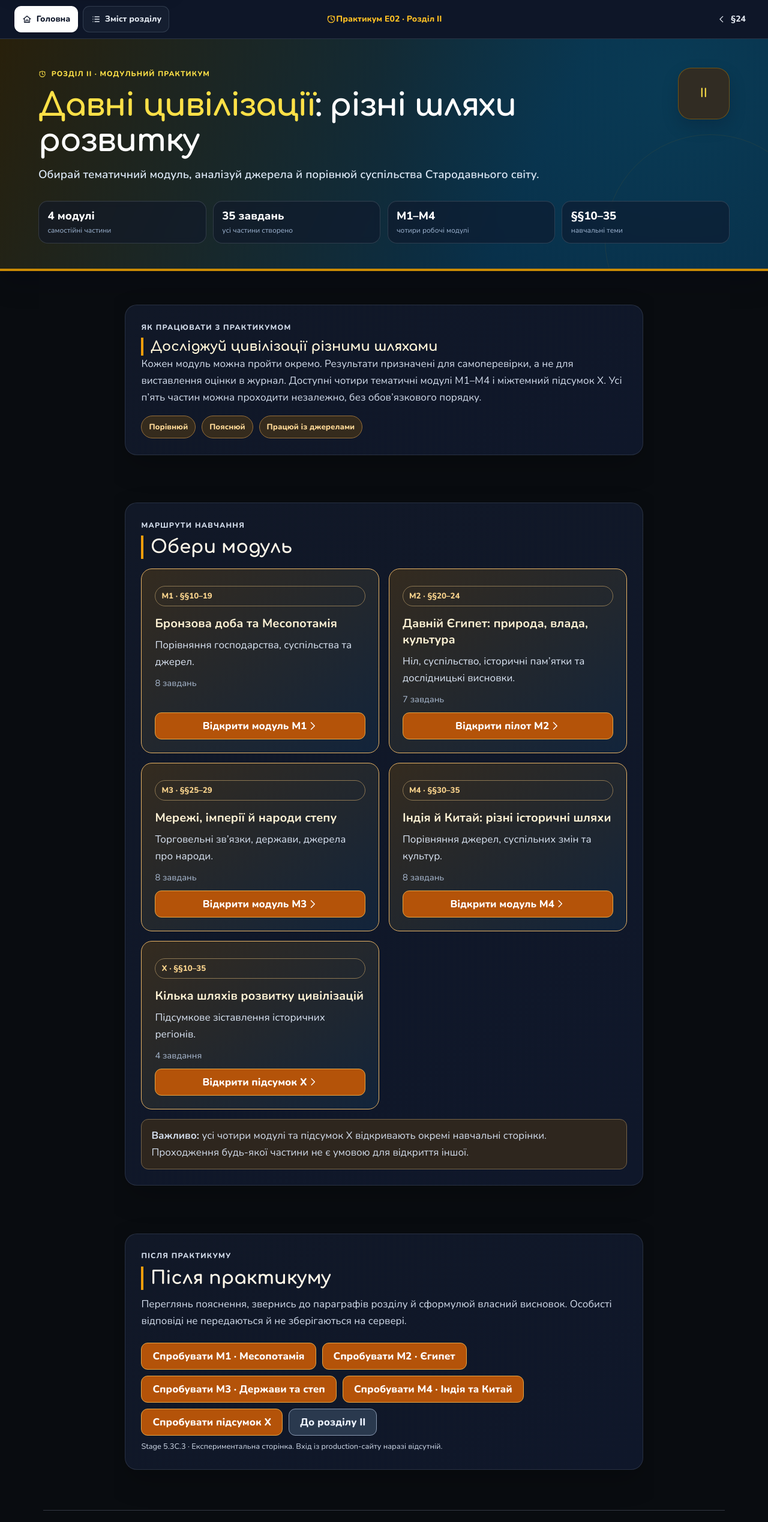
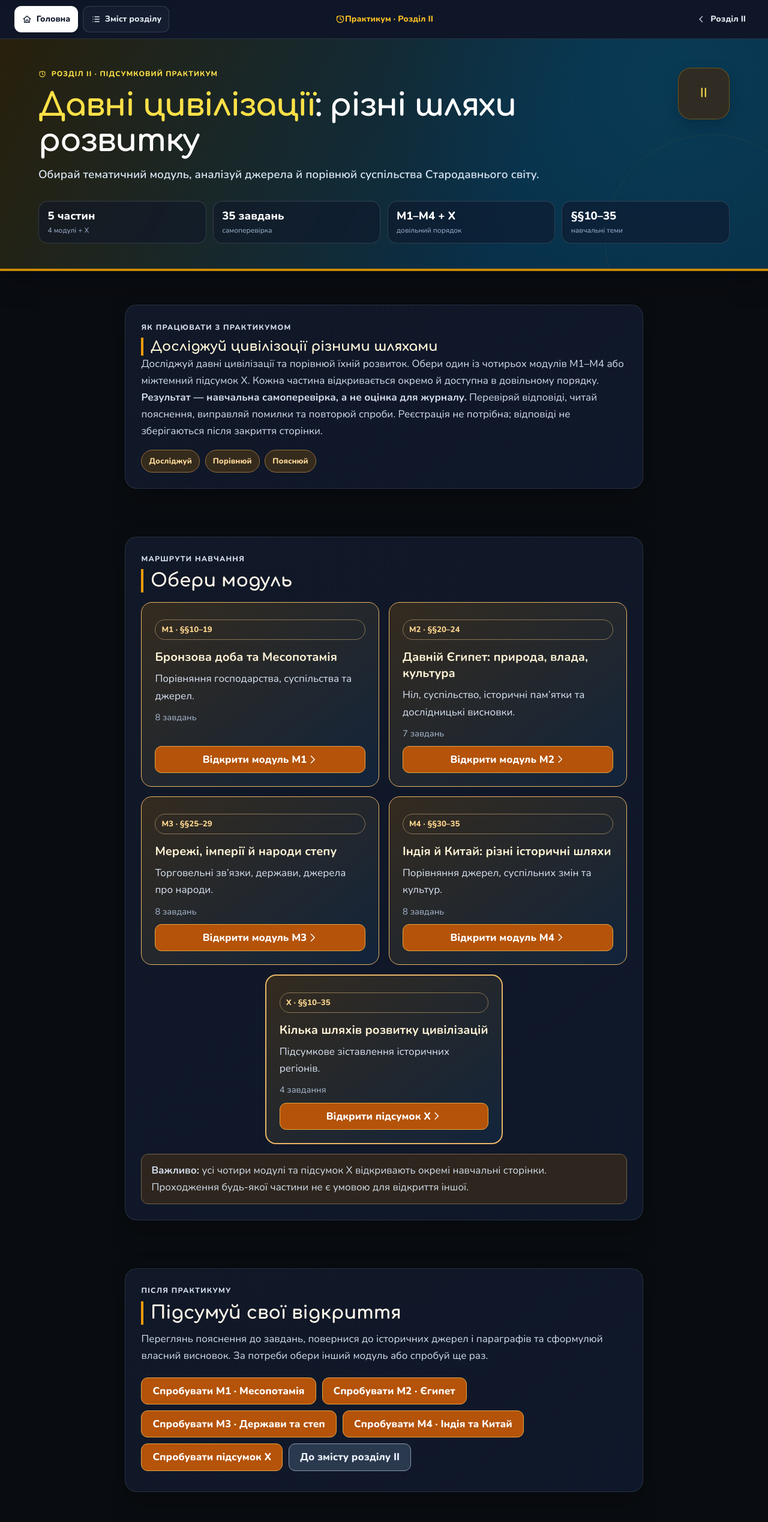
Before and after one commit to vansrkolesnik/historylab-qa, a plain HTML site: page section2/revision-practicum.html in a window 1280 px wide. Shown: the top 2538 px of the page at 60% size. Drawn offline with Linux system fonts and the light colour scheme.

Commit message:
style(stage-5.3E.5.2): unify E01-E03 practicum hub layout and copy

```diff
--- a/section2/revision-practicum.html
+++ b/section2/revision-practicum.html
@@ -135,27 +135,26 @@ body.hlp-prototype {background:#0b1220;color:#e2e8f0;margin:0}
 .hlp-lead-panel>.hlp-section-kicker{line-height:1.45}
 @media(max-width:420px){.hlp-lead-panel>h2{font-size:clamp(1.12rem,5vw,1.35rem)!important}}
 </style>
-</head>
+<!-- Stage 5.3E.5.2 · E01–E03 Hub Consistency --><style id="hl-hub-visual-standard-stage-5-3E-5-2">.hlp-prototype .hlp-lead-panel>h2{line-height:1.35}.hlp-prototype .hlp-lead-panel .hlp-chip-row{display:flex;flex-wrap:wrap;gap:.55rem}.hlp-prototype .hlp-module-card--summary{border-width:2px}.hlp-prototype .hlp-module-grid>.hlp-module-card--summary:last-child:nth-child(odd){grid-column:1/-1;justify-self:center;width:calc(50% - 8px)}@media(max-width:730px){.hlp-prototype .hlp-module-grid>.hlp-module-card--summary:last-child:nth-child(odd){grid-column:auto;width:100%}}</style></head>
 <body class="hl-v84 hl-ds2 hl-section-2 hlp-prototype">
 <a class="hl-skip-link" href="#main-content">Перейти до основного вмісту</a>
 <nav class="lesson-course-nav" aria-label="Навігація курсу"><div class="lcn-inner">
 <div class="lcn-group lcn-group--primary"><a class="lcn-home" href="../" aria-label="Головна"><span aria-hidden="true" class="hl-icon hl-icon--home"></span><span class="lcn-label">Головна</span></a><a class="lcn-contents" href="./" aria-label="Зміст розділу II"><span aria-hidden="true" class="hl-icon hl-icon--contents"></span><span class="lcn-label">Зміст розділу</span></a></div>
-<div class="lcn-current"><span aria-hidden="true" class="hl-icon hl-icon--timeline"></span><span class="lcn-current-label">Практикум E02 · Розділ II</span></div>
-<div class="lcn-group lcn-group--steps"><a class="lcn-step lcn-step--previous" href="24-davnii-yehypet-pysemnist-relihiia-mystetstvo.html" aria-label="До §24"><span aria-hidden="true" class="hl-icon hl-icon--previous"></span><span class="lcn-label">§24</span></a></div>
+<div class="lcn-current"><span aria-hidden="true" class="hl-icon hl-icon--timeline"></span><span class="lcn-current-label">Практикум · Розділ II</span></div>
+<div class="lcn-group lcn-group--steps"><a class="lcn-step lcn-step--previous" href="./" aria-label="До змісту розділу II"><span aria-hidden="true" class="hl-icon hl-icon--previous"></span><span class="lcn-label">Розділ II</span></a></div>
 </div></nav>
 <header class="hl-lesson-hero hl-lesson-hero--egypt"><div class="hl-lesson-hero__inner">
-<div class="hl-lesson-hero__top"><div class="hl-lesson-hero__copy"><div class="hl-lesson-hero__kicker"><span aria-hidden="true" class="hl-icon hl-icon--timeline"></span><span>РОЗДІЛ II · МОДУЛЬНИЙ ПРАКТИКУМ</span></div>
+<div class="hl-lesson-hero__top"><div class="hl-lesson-hero__copy"><div class="hl-lesson-hero__kicker"><span aria-hidden="true" class="hl-icon hl-icon--timeline"></span><span>РОЗДІЛ II · ПІДСУМКОВИЙ ПРАКТИКУМ</span></div>
 <h1 class="hl-lesson-hero__title"><span class="hl-lesson-hero__accent">Давні цивілізації</span>: різні шляхи розвитку</h1><p class="hl-lesson-hero__lead">Обирай тематичний модуль, аналізуй джерела й порівнюй суспільства Стародавнього світу.</p></div>
 <div aria-hidden="true" class="hl-lesson-hero__number">II</div></div>
-<div class="hl-lesson-hero__stats"><div class="hl-lesson-hero__stat"><strong>4 модулі</strong><span>самостійні частини</span></div><div class="hl-lesson-hero__stat"><strong>35 завдань</strong><span>усі частини створено</span></div><div class="hl-lesson-hero__stat"><strong>M1–M4</strong><span>чотири робочі модулі</span></div><div class="hl-lesson-hero__stat"><strong>§§10–35</strong><span>навчальні теми</span></div></div>
+<div class="hl-lesson-hero__stats"><div class="hl-lesson-hero__stat"><strong>5 частин</strong><span>4 модулі + X</span></div><div class="hl-lesson-hero__stat"><strong>35 завдань</strong><span>самоперевірка</span></div><div class="hl-lesson-hero__stat"><strong>M1–M4 + X</strong><span>довільний порядок</span></div><div class="hl-lesson-hero__stat"><strong>§§10–35</strong><span>навчальні теми</span></div></div>
 </div></header>
 <main class="hlp-main" id="main-content" tabindex="-1">
-<section class="hlp-lead-panel" aria-labelledby="hub-intro"><p class="hlp-section-kicker">ЯК ПРАЦЮВАТИ З ПРАКТИКУМОМ</p><h2 id="hub-intro" style="color:#fff5d8;font-size:1.4rem;font-weight:850">Досліджуй цивілізації різними шляхами</h2>
-<p>Кожен модуль можна пройти окремо. Результати призначені для самоперевірки, а не для виставлення оцінки в журнал. Доступні чотири тематичні модулі M1–M4 і міжтемний підсумок X. Усі п’ять частин можна проходити незалежно, без обов’язкового порядку.</p>
-<div class="hlp-chip-row"><span class="hlp-chip">Порівнюй</span><span class="hlp-chip">Пояснюй</span><span class="hlp-chip">Працюй із джерелами</span></div>
+<section class="hlp-lead-panel" aria-labelledby="hub-intro"><p class="hlp-section-kicker">ЯК ПРАЦЮВАТИ З ПРАКТИКУМОМ</p><h2 id="hub-intro" style="color:#fff5d8;font-size:1.4rem;font-weight:850">Досліджуй цивілізації різними шляхами</h2><p>Досліджуй давні цивілізації та порівнюй їхній розвиток. Обери один із чотирьох модулів M1–M4 або міжтемний підсумок X. Кожна частина відкривається окремо й доступна в довільному порядку.</p><p><strong>Результат — навчальна самоперевірка, а не оцінка для журналу.</strong> Перевіряй відповіді, читай пояснення, виправляй помилки та повторюй спроби. Реєстрація не потрібна; відповіді не зберігаються після закриття сторінки.</p>
+<div class="hlp-chip-row"><span class="hlp-chip">Досліджуй</span><span class="hlp-chip">Порівнюй</span><span class="hlp-chip">Пояснюй</span></div>
 </section>
 <section class="hlp-panel" aria-labelledby="hub-modules">
-<p class="hlp-section-kicker">Маршрути навчання</p><h2 id="hub-modules">Обери модуль</h2>
+<p class="hlp-section-kicker">МАРШРУТИ НАВЧАННЯ</p><h2 id="hub-modules">Обери модуль</h2>
 <div class="hlp-module-grid">
 <article class="hlp-module-card hlp-module-card--active">
 <span class="hlp-pill">M1 · §§10–19</span>
@@ -167,7 +166,7 @@ body.hlp-prototype {background:#0b1220;color:#e2e8f0;margin:0}
 <span class="hlp-pill">M2 · §§20–24</span>
 <h3>Давній Єгипет: природа, влада, культура</h3><p>Ніл, суспільство, історичні пам’ятки та дослідницькі висновки.</p>
 <p class="hlp-muted">7 завдань</p>
-<a class="hlp-btn" href="revision-practicum-m2.html">Відкрити пілот M2 <span class="hl-icon hl-icon--next" aria-hidden="true"></span></a>
+<a class="hlp-btn" href="revision-practicum-m2.html">Відкрити модуль M2 <span class="hl-icon hl-icon--next" aria-hidden="true"></span></a>
 </article>
 <article class="hlp-module-card hlp-module-card--active">
 <span class="hlp-pill">M3 · §§25–29</span>
@@ -181,7 +180,7 @@ body.hlp-prototype {background:#0b1220;color:#e2e8f0;margin:0}
 <p class="hlp-muted">8 завдань</p>
 <a class="hlp-btn" href="revision-practicum-m4.html">Відкрити модуль M4 <span class="hl-icon hl-icon--next" aria-hidden="true"></span></a>
 </article>
-<article class="hlp-module-card hlp-module-card--active">
+<article class="hlp-module-card hlp-module-card--active hlp-module-card--summary">
 <span class="hlp-pill">X · §§10–35</span>
 <h3>Кілька шляхів розвитку цивілізацій</h3><p>Підсумкове зіставлення історичних регіонів.</p>
 <p class="hlp-muted">4 завдання</p>
@@ -190,10 +189,9 @@ body.hlp-prototype {background:#0b1220;color:#e2e8f0;margin:0}
 </div>
 <div class="hlp-evidence-note"><p><strong>Важливо:</strong> усі чотири модулі та підсумок X відкривають окремі навчальні сторінки. Проходження будь-якої частини не є умовою для відкриття іншої.</p></div>
 </section>
-<section class="hlp-summary" aria-labelledby="hub-recap"><p class="hlp-section-kicker">ПІСЛЯ ПРАКТИКУМУ</p><h2 id="hub-recap">Після практикуму</h2>
-<p>Переглянь пояснення, звернись до параграфів розділу й сформулюй власний висновок. Особисті відповіді не передаються й не зберігаються на сервері.</p>
-<div class="hlp-actions"><a class="hlp-btn" href="revision-practicum-m1.html">Спробувати M1 · Месопотамія</a><a class="hlp-btn" href="revision-practicum-m2.html">Спробувати M2 · Єгипет</a><a class="hlp-btn" href="revision-practicum-m3.html">Спробувати M3 · Держави та степ</a><a class="hlp-btn" href="revision-practicum-m4.html">Спробувати M4 · Індія та Китай</a><a class="hlp-btn" href="revision-practicum-x.html">Спробувати підсумок X</a><a class="hlp-btn hlp-btn--secondary" href="./">До розділу II</a></div>
-<p class="hlp-footer-intro">Stage 5.3C.3 · Експериментальна сторінка. Вхід із production-сайту наразі відсутній.</p>
+<section class="hlp-summary" aria-labelledby="hub-recap"><p class="hlp-section-kicker">ПІСЛЯ ПРАКТИКУМУ</p><h2 id="hub-recap">Підсумуй свої відкриття</h2><p>Переглянь пояснення до завдань, повернися до історичних джерел і параграфів та сформулюй власний висновок. За потреби обери інший модуль або спробуй ще раз.</p>
+<div class="hlp-actions"><a class="hlp-btn" href="revision-practicum-m1.html">Спробувати M1 · Месопотамія</a><a class="hlp-btn" href="revision-practicum-m2.html">Спробувати M2 · Єгипет</a><a class="hlp-btn" href="revision-practicum-m3.html">Спробувати M3 · Держави та степ</a><a class="hlp-btn" href="revision-practicum-m4.html">Спробувати M4 · Індія та Китай</a><a class="hlp-btn" href="revision-practicum-x.html">Спробувати підсумок X</a><a class="hlp-btn hlp-btn--secondary" href="./">До змісту розділу II</a></div>
+
 </section>
 </main>
 <footer class="historylab-footer"><div class="historylab-footer__inner">
```
Also changed, not shown: section1/revision-practicum.html (+14 -8 lines), section3/revision-practicum.html (+9 -12 lines).
